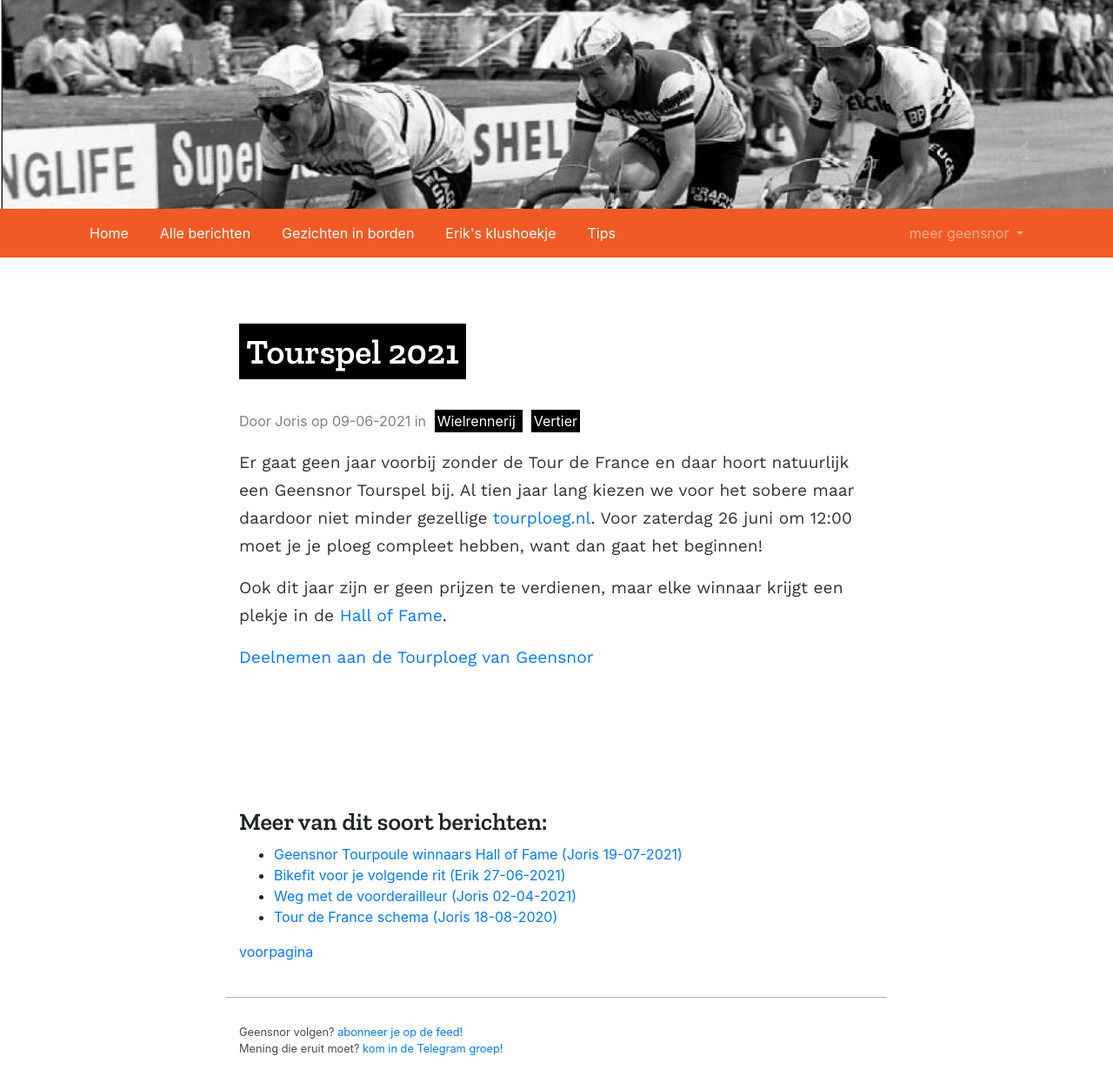
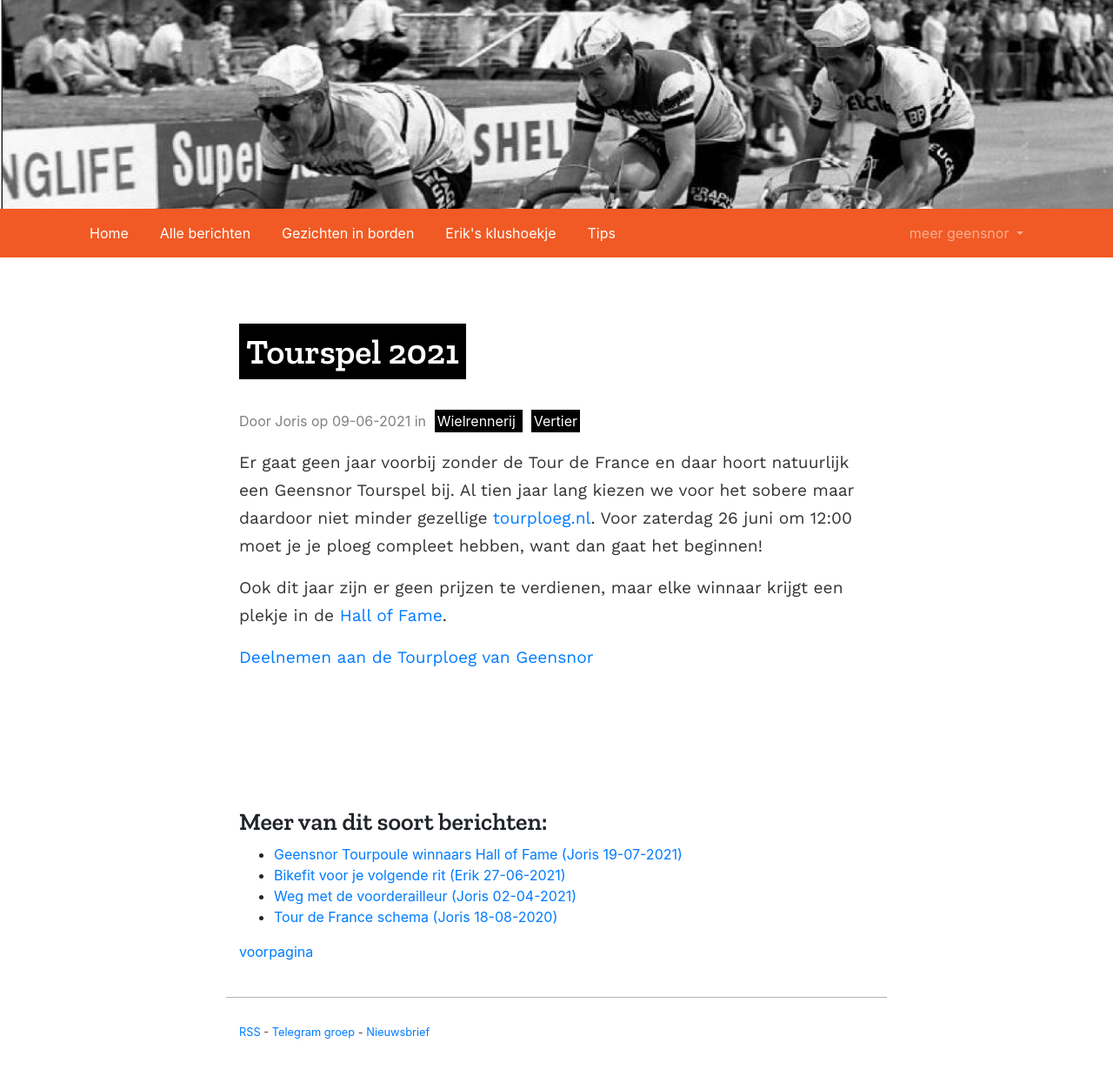
Before and after one commit to geensnor/geensnor.nl, a Jekyll site: the page built from _posts/2021-06-09-tourspel-2021md.md, in a window 1280 px wide. Shown: the whole page at 87% size. Built offline with Jekyll 4.4.1, drawn with Linux system fonts in a browser that asks for light colours.

Commit message:
Update footer.html
Nieuwsbrief erbij. Joligheid eruit.

```diff
--- a/_includes/footer.html
+++ b/_includes/footer.html
@@ -1,8 +1,8 @@
 <footer>
   <div class="row justify-content-center">
     <div class="col-md-8 content-container line-top">
-      Geensnor volgen? <a href="../feed.xml">abonneer je op de feed!</a><br>
-      Mening die eruit moet? <a href="https://t.me/geensnor">kom in de Telegram groep!</a>
+      <a href="../feed.xml">RSS</a> - <a href="https://t.me/geensnor">Telegram groep</a> - <a
+        href="https://www.getrevue.co/profile/geensnor">Nieuwsbrief</a>
     </div>
   </div>
 
```
